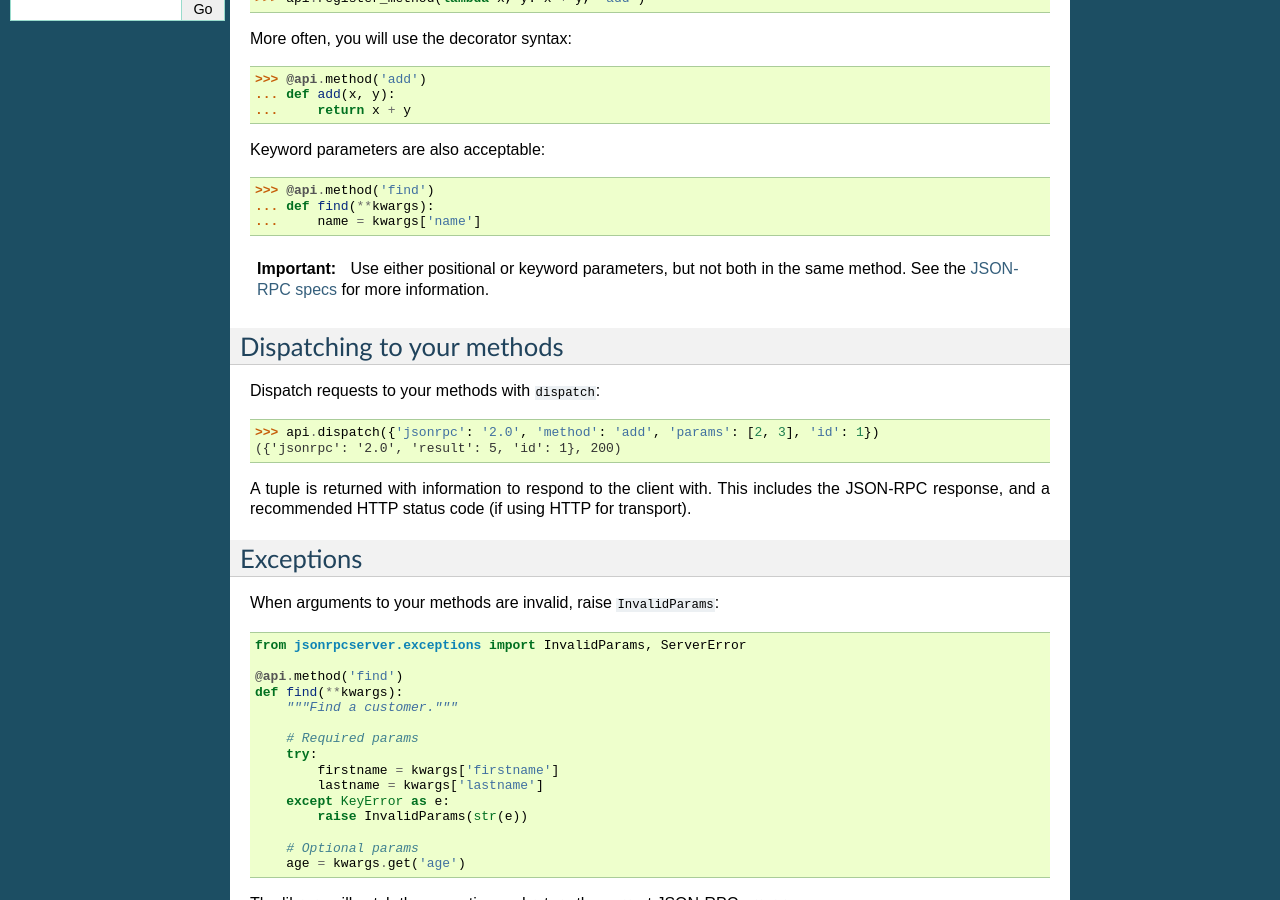
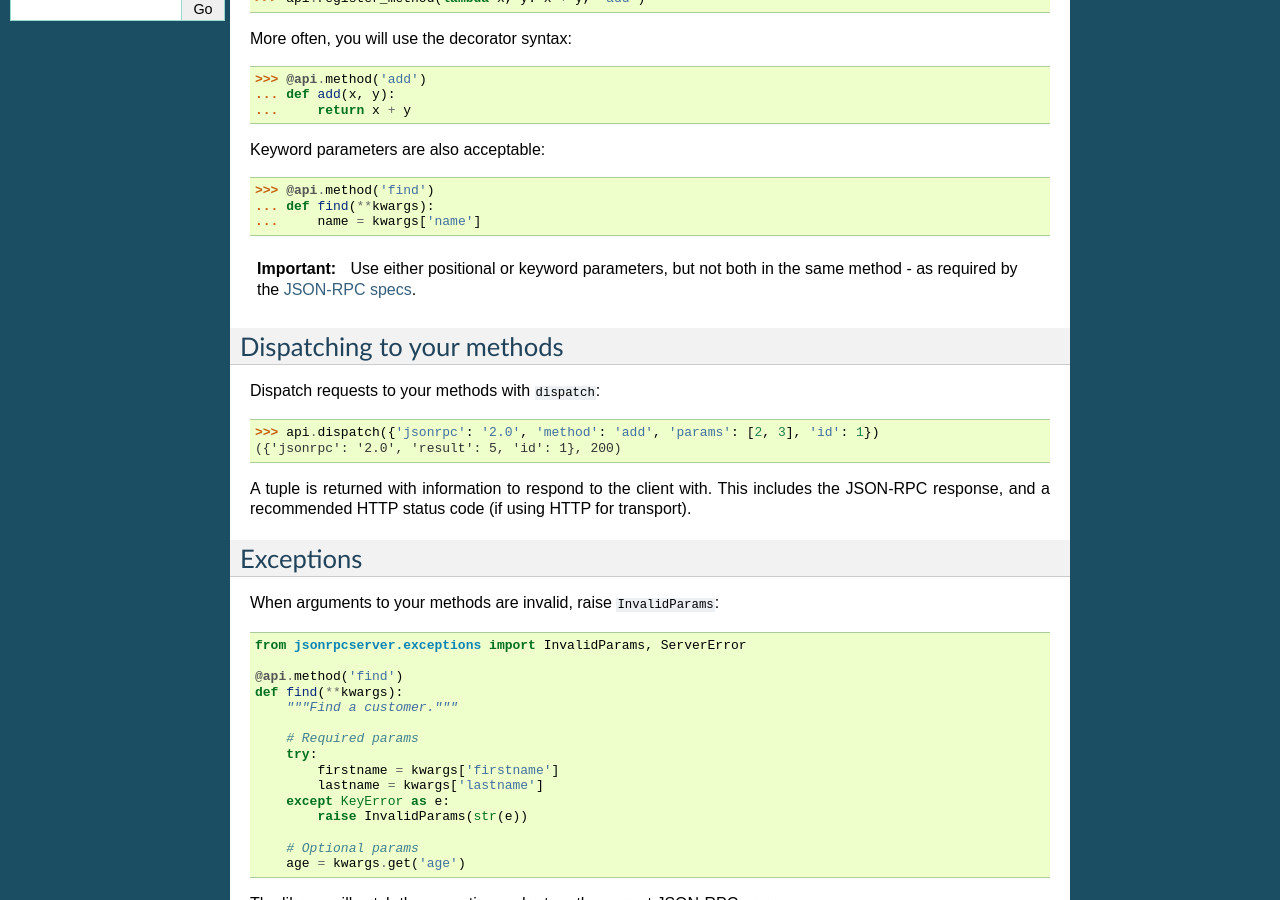
Before and after one commit to explodinglabs/jsonrpcserver, a Sphinx documentation site: the page built from doc/index.rst, in a window 1280 px wide and 900 px high, scrolled down 406 px. Built offline with Sphinx 7.4.7, drawn with Linux system fonts in a browser that asks for light colours.

Commit message:
Updated documentation.

```diff
--- a/doc/index.rst
+++ b/doc/index.rst
@@ -36,9 +36,8 @@ Keyword parameters are also acceptable::
 .. important::
 
     Use either positional or keyword parameters, but not both in the same
-    method. See the `JSON-RPC specs
-    <http://www.jsonrpc.org/specification#parameter_structures>`_ for more
-    information.
+    method - as required by the `JSON-RPC specs
+    <http://www.jsonrpc.org/specification#parameter_structures>`_.
 
 Dispatching to your methods
 ---------------------------
```
